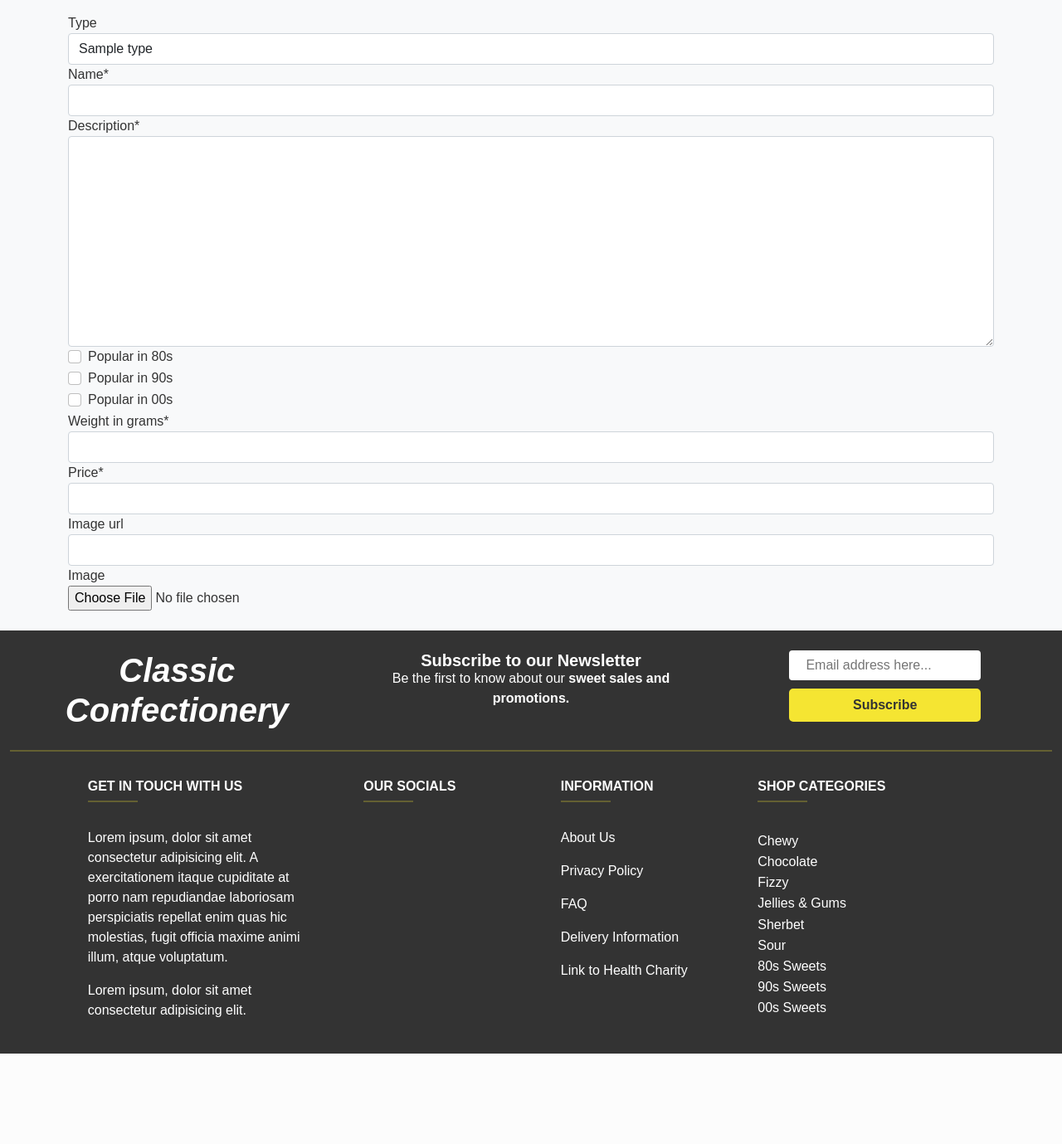
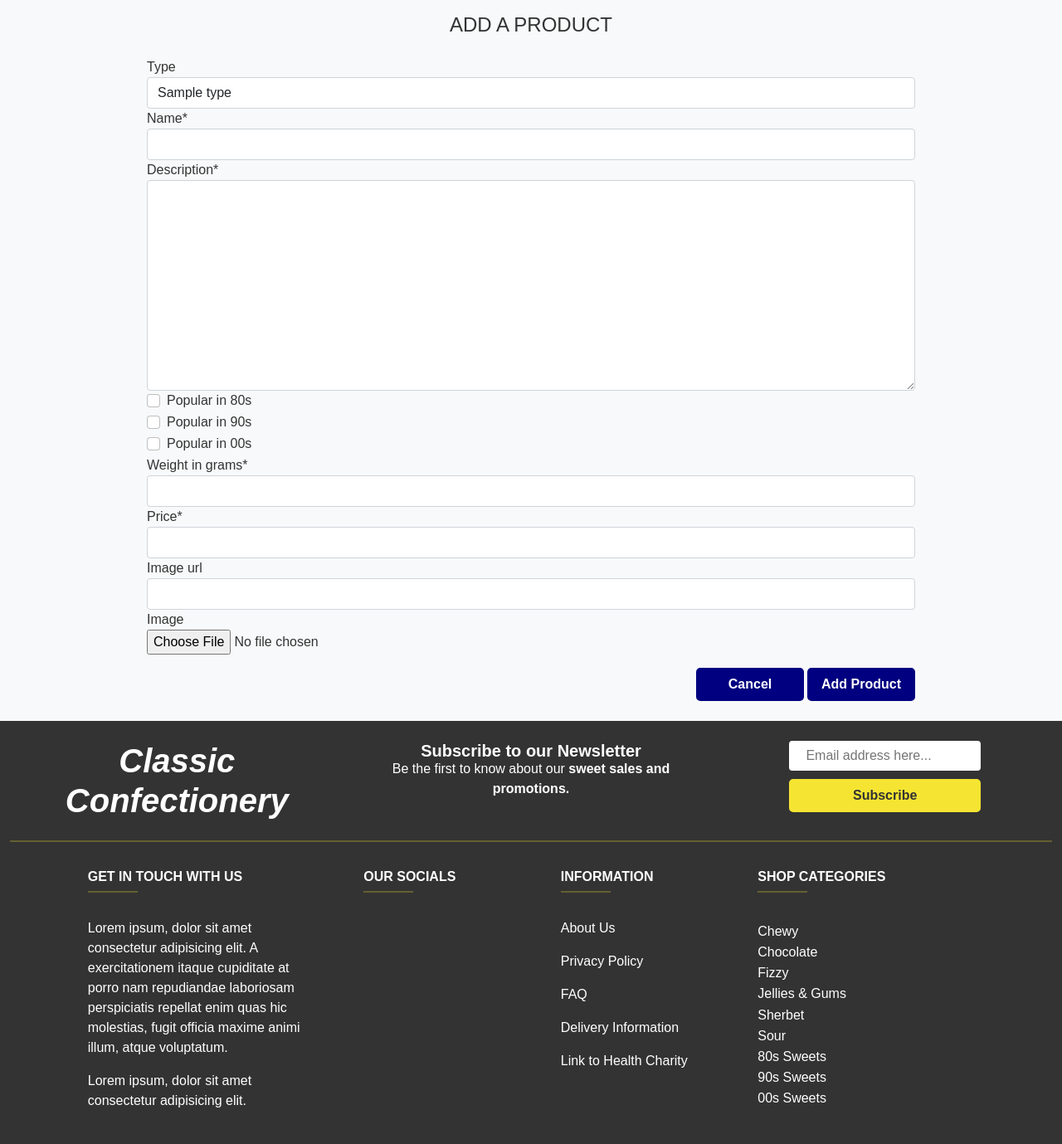
Before and after one commit to LewisCM14/sweet-shop, a Django app: page /products/add/ in a window 1280 px wide. Shown: the part 209-1588 px from the top of the page at 83% size. Before the commit the page ends 1479 px from the top, so only its background shows below. Run offline with Django 3.2, Linux system fonts and the light colour scheme; a user stored in the database is signed in; tables that the repository leaves empty hold one stand-in row (values such as "Sample post"); some libraries are stand-ins or nearby versions; some web fonts are replaced.

Commit message:
add cancel & add product button plus heading to add_product.html

```diff
--- a/products/templates/products/add_product.html
+++ b/products/templates/products/add_product.html
@@ -17,12 +17,25 @@
 {% endblock %}
 
 {% block content %}
+    <div class="text-center mb-4">
+        <span class="h4 text-uppercase">Add a Product</span>
+    </div>
     <div class="container mb-4">
-        <div class="row">
-            <div class="col">
+        <div class="row d-flex justify-content-center">
+            <div class="col-lg-10 col-md-12">
                 <form method="POST" action="{% url 'add_product' %}" enctype="multipart/form-data">
                     {% csrf_token %}
                     {{ form | crispy }}
+                    <div class="row mt-3">
+                        <div class="col d-flex justify-content-end">
+                            <button class="me-1 blue-charcoal-btn">
+                                <a class="text-decoration-none text-white" href="#">Cancel</a>
+                            </button>
+                            <button class="blue-charcoal-btn ">
+                                <a class="text-decoration-none text-white" href="#">Add Product</a>
+                            </button>
+                        </div>
+                    </div>
                 </form>
             </div>
         </div>
```
